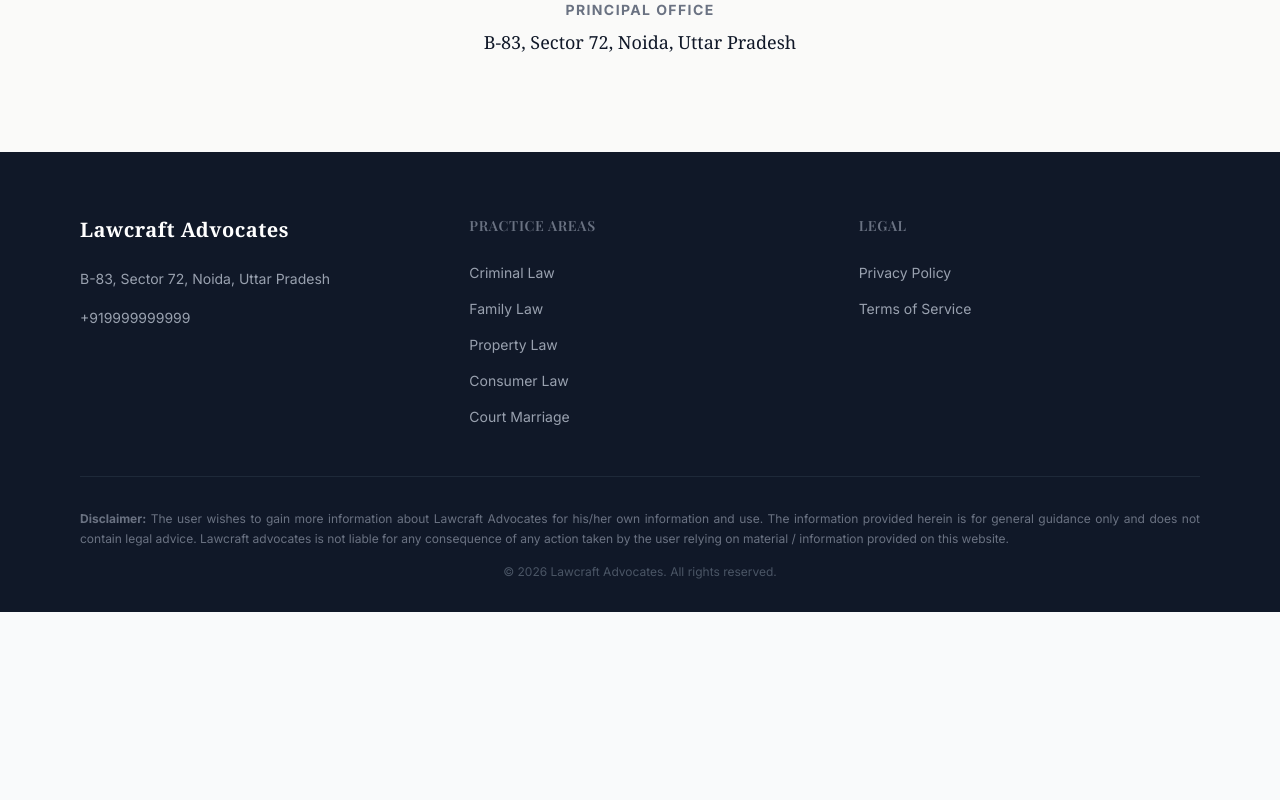
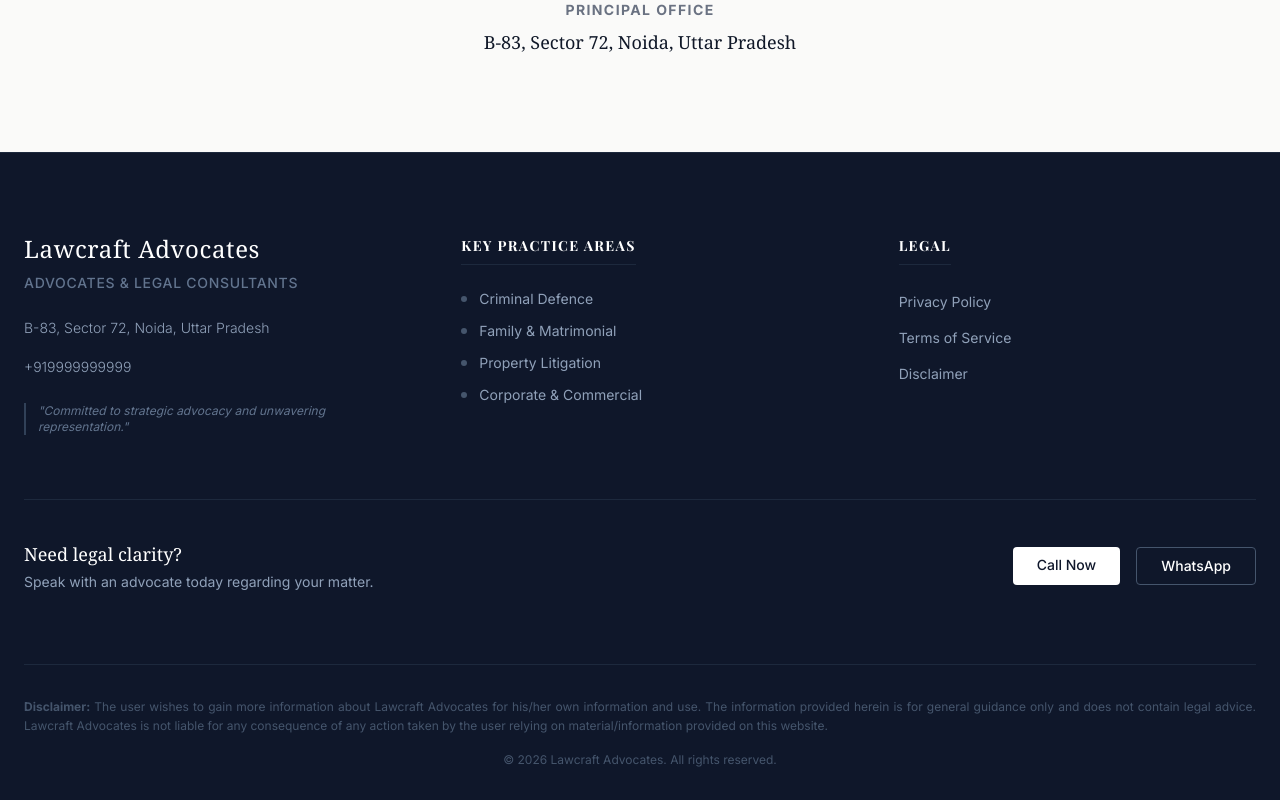
Before and after one commit to sibananda15/lawcraft, a Next.js app: page / in a window 1280 px wide. Shown: the part 3615-4415 px from the top of the page. Before the commit the page ends 4227 px from the top, so only its background shows below. Built offline with nearby package versions, Linux system fonts and the light colour scheme; a web font is replaced by a local one.

Commit message:
feat: introduce a new Footer component displaying firm details, key links, and a call to action.

```diff
--- a/components/layout/Footer.tsx
+++ b/components/layout/Footer.tsx
@@ -10,7 +10,7 @@ interface FooterProps {
     address: string;
     phone: string;
     email?: string;
-    practiceLinks: Link[];
+    practiceLinks: Link[]; // Kept for interface compatibility but we might use specific ones
 }
 
 const Footer = ({
@@ -18,22 +18,37 @@ const Footer = ({
     address,
     phone,
     email,
-    practiceLinks,
 }: FooterProps) => {
     const currentYear = new Date().getFullYear();
 
+    // Specific Practice Areas requested
+    const topPracticeAreas = [
+        { label: "Criminal Defence", href: "/practice-areas/criminal-defense" },
+        { label: "Family & Matrimonial", href: "/practice-areas/family-law" },
+        { label: "Property Litigation", href: "/practice-areas/property-real-estate-disputes" },
+        { label: "Corporate & Commercial", href: "/practice-areas/corporate-commercial-law" },
+    ];
+
     return (
-        <footer className="bg-gray-900 text-white pt-16 pb-8">
-            <div className="container mx-auto px-4 max-w-6xl">
-                <div className="grid grid-cols-1 md:grid-cols-3 gap-12 mb-12">
-                    {/* Firm Info */}
-                    <div>
-                        <h3 className="text-xl font-serif font-bold text-white mb-6 tracking-wide">
-                            {firmName}
-                        </h3>
-                        <div className="space-y-4 text-gray-400 text-sm leading-relaxed">
-                            <p className="whitespace-pre-line">{address}</p>
-                            <div className="flex flex-col gap-1">
+        <footer className="bg-[#0f172a] text-slate-300 pt-20 pb-8 border-t border-slate-800">
+            <div className="container mx-auto px-6 max-w-7xl">
+
+                {/* Main 3-Column Grid */}
+                <div className="grid grid-cols-1 md:grid-cols-3 gap-12 lg:gap-20 mb-16">
+
+                    {/* Left: Firm Info */}
+                    <div className="space-y-6">
+                        <div>
+                            <h3 className="text-2xl font-serif text-white tracking-wide mb-2">
+                                {firmName}
+                            </h3>
+                            <p className="text-sm text-slate-500 font-medium tracking-wider uppercase">
+                                Advocates & Legal Consultants
+                            </p>
+                        </div>
+                        <div className="space-y-4 text-slate-400 text-sm leading-relaxed font-light">
+                            <p className="max-w-xs">{address}</p>
+                            <div className="flex flex-col gap-2">
                                 <a href={`tel:${phone.replace(/\s/g, '')}`} className="hover:text-white transition-colors">
                                     {phone}
                                 </a>
@@ -44,20 +59,24 @@ const Footer = ({
                                 )}
                             </div>
                         </div>
+                        <p className="text-xs text-slate-500 italic border-l-2 border-slate-700 pl-3">
+                            "Committed to strategic advocacy and unwavering representation."
+                        </p>
                     </div>
 
-                    {/* Practice Areas */}
+                    {/* Middle: Top Practice Areas */}
                     <div>
-                        <h4 className="text-sm font-semibold text-gray-500 uppercase tracking-wider mb-6">
-                            Practice Areas
+                        <h4 className="text-sm font-bold text-white uppercase tracking-widest mb-6 border-b border-slate-800 pb-2 inline-block">
+                            Key Practice Areas
                         </h4>
                         <ul className="space-y-3">
-                            {practiceLinks.map((link) => (
+                            {topPracticeAreas.map((link) => (
                                 <li key={link.label}>
                                     <a
                                         href={link.href}
-                                        className="text-sm text-gray-400 hover:text-white transition-colors"
+                                        className="text-sm text-slate-400 hover:text-white transition-all duration-200 flex items-center group"
                                     >
+                                        <span className="w-1.5 h-1.5 bg-slate-600 rounded-full mr-3 group-hover:bg-white transition-colors"></span>
                                         {link.label}
                                     </a>
                                 </li>
@@ -65,32 +84,63 @@ const Footer = ({
                         </ul>
                     </div>
 
-                    {/* Helpful Links / Placeholder for now */}
+                    {/* Right: Legal Links */}
                     <div>
-                        <h4 className="text-sm font-semibold text-gray-500 uppercase tracking-wider mb-6">
+                        <h4 className="text-sm font-bold text-white uppercase tracking-widest mb-6 border-b border-slate-800 pb-2 inline-block">
                             Legal
                         </h4>
                         <ul className="space-y-3">
                             <li>
-                                <a href="#" className="text-sm text-gray-400 hover:text-white transition-colors">
+                                <a href="/privacy-policy" className="text-sm text-slate-400 hover:text-white transition-colors">
                                     Privacy Policy
                                 </a>
                             </li>
                             <li>
-                                <a href="#" className="text-sm text-gray-400 hover:text-white transition-colors">
+                                <a href="/terms-of-service" className="text-sm text-slate-400 hover:text-white transition-colors">
                                     Terms of Service
+                                </a>
+                            </li>
+                            <li>
+                                <a href="/disclaimer" className="text-sm text-slate-400 hover:text-white transition-colors">
+                                    Disclaimer
                                 </a>
                             </li>
                         </ul>
                     </div>
                 </div>
 
-                {/* Disclaimer & Copyright */}
-                <div className="border-t border-gray-800 pt-8 mt-8">
-                    <p className="text-xs text-gray-500 mb-4 leading-relaxed text-justify">
-                        <strong>Disclaimer:</strong> The user wishes to gain more information about Lawcraft Advocates for his/her own information and use. The information provided herein is for general guidance only and does not contain legal advice. Lawcraft advocates is not liable for any consequence of any action taken by the user relying on material / information provided on this website.
+                {/* CTA Row */}
+                <div className="border-t border-slate-800 py-10 mb-8 flex flex-col md:flex-row items-center justify-between gap-6">
+                    <div className="text-center md:text-left">
+                        <p className="text-white font-serif text-lg mb-1">
+                            Need legal clarity?
+                        </p>
+                        <p className="text-slate-400 text-sm">
+                            Speak with an advocate today regarding your matter.
+                        </p>
+                    </div>
+                    <div className="flex gap-4">
+                        <a
+                            href={`tel:${phone.replace(/\s/g, '')}`}
+                            className="px-6 py-2 bg-white text-slate-900 text-sm font-medium rounded-sm hover:bg-gray-100 transition-colors"
+                        >
+                            Call Now
+                        </a>
+                        <a
+                            href="#" // Replace with actual WhatsApp link if available in props or siteConfig
+                            className="px-6 py-2 border border-slate-600 text-white text-sm font-medium rounded-sm hover:bg-slate-800 transition-colors"
+                        >
+                            WhatsApp
+                        </a>
+                    </div>
+                </div>
+
+                {/* Copyright & Disclaimer */}
+                <div className="border-t border-slate-800 pt-8">
+                    <p className="text-xs text-slate-600 mb-4 leading-relaxed text-justify">
+                        <strong>Disclaimer:</strong> The user wishes to gain more information about Lawcraft Advocates for his/her own information and use. The information provided herein is for general guidance only and does not contain legal advice. Lawcraft Advocates is not liable for any consequence of any action taken by the user relying on material/information provided on this website.
                     </p>
-                    <p className="text-xs text-center text-gray-600">
+                    <p className="text-xs text-center text-slate-600">
                         &copy; {currentYear} {firmName}. All rights reserved.
                     </p>
                 </div>
```
